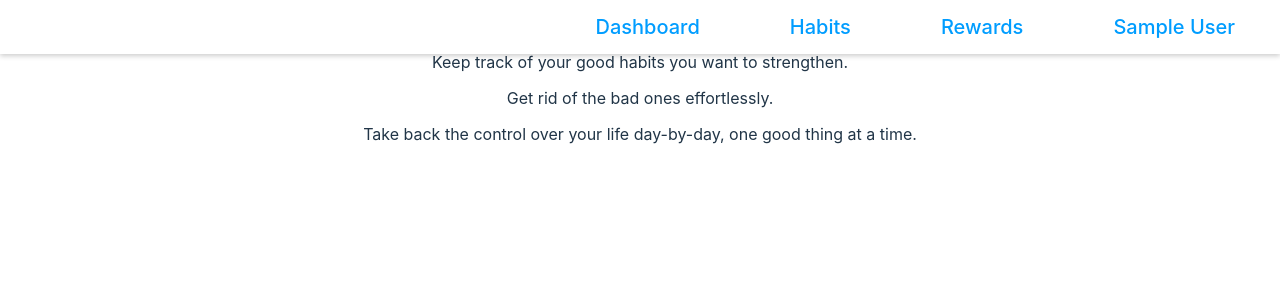
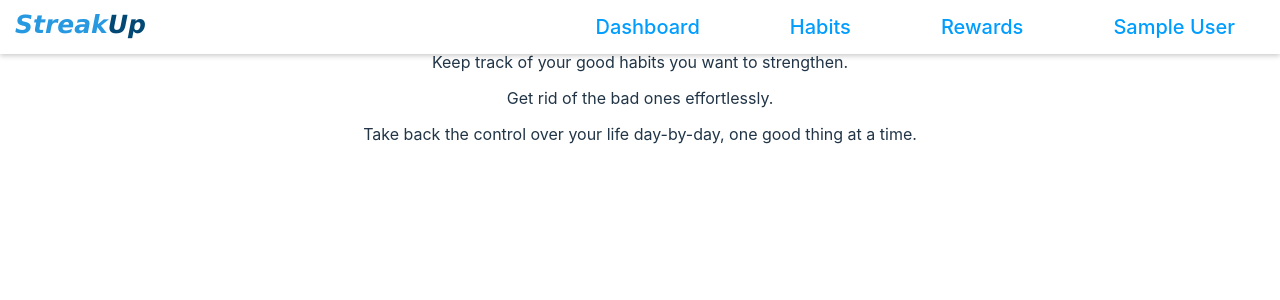
Before and after one commit to filipslunsky/final-project_11-2024, a React (Vite) app in the folder client/: page / in a window 1280 px wide. Shown: the top 300 px of the page. Built offline with nearby package versions, Linux system fonts and the light colour scheme; sample sign-in values are in the browser's storage.

Commit message:
added logo to navbar

```diff
--- a/client/index.html
+++ b/client/index.html
@@ -2,9 +2,8 @@
 <html lang="en">
   <head>
     <meta charset="UTF-8" />
-    <!-- <link rel="icon" type="image/svg+xml" href="/vite.svg" /> -->
     <meta name="viewport" content="width=device-width, initial-scale=1.0" />
-    <title>title</title>
+    <title>StreakUp - the habit app</title>
   </head>
   <body>
     <div id="root"></div>
--- a/client/src/features/Navbar.tsx
+++ b/client/src/features/Navbar.tsx
@@ -2,17 +2,22 @@ import React from "react";
 import { Link } from 'react-router-dom';
 import { useSelector } from "react-redux";
 import { RootState } from "../app/store";
+import Logo from "./user/Logo";
 import './navbar.css';
 
 const Navbar: React.FC = () => {
     const user = useSelector((state: RootState) => state.user);
     return (
         <>
+
                 <div className="nav-container">
-                    <Link to={'/dashboard'} className="nav-item">Dashboard</Link>
-                    <Link to={'/habits'} className="nav-item">Habits</Link>
-                    <Link to={'/rewards'} className="nav-item">Rewards</Link>
-                    <Link to={'/user'} className="nav-item">{user.user?.firstName} {user.user?.lastName}</Link>
+                    <Logo />
+                    <div className="item-container">
+                        <Link to={'/dashboard'} className="nav-item">Dashboard</Link>
+                        <Link to={'/habits'} className="nav-item">Habits</Link>
+                        <Link to={'/rewards'} className="nav-item">Rewards</Link>
+                        <Link to={'/user'} className="nav-item">{user.user?.firstName} {user.user?.lastName}</Link>
+                    </div>
                 </div>
         </>
     );
--- a/client/src/features/navbar.css
+++ b/client/src/features/navbar.css
@@ -1,6 +1,6 @@
 .nav-container {
     display: flex;
-    justify-content: flex-end;
+    justify-content: space-between;
     flex-wrap: wrap;
     position: fixed;
     top: 0;
@@ -10,6 +10,12 @@
     background-color: white;
     box-shadow: 0 2px 5px rgba(0, 0, 0, 0.2);
     padding: 10px 0;
+}
+
+.item-container {
+    display: flex;
+    justify-content: flex-end;
+    flex-wrap: wrap;
 }
 
 .nav-item {
--- a/client/src/features/user/Dashboard.tsx
+++ b/client/src/features/user/Dashboard.tsx
@@ -35,7 +35,7 @@ const Dashboard: React.FC = () => {
             <h2>Welcome back, {user?.firstName} {user?.lastName}</h2>
             <p>{currentDate}</p>
             <p className="motivation-phrase">Are you ready to take a few steps today to get your life better, {user?.firstName}?</p>
-            <h3>{user?.firstName}'s Habits:</h3>
+            <h3>{user?.firstName}'s Habits</h3>
             <div className="habit-small-container">
                 {
                     habits.map(habit => {
--- /dev/null
+++ b/client/src/features/user/Logo.tsx
@@ -0,0 +1,12 @@
+import React from "react";
+import './logo.css';
+
+const Logo: React.FC = () => {
+    return (
+    <>
+        <span className="logo"><span className="logo-one">Streak</span><span className="logo-two">Up</span></span>
+    </>
+    );
+}
+
+export default Logo;
--- /dev/null
+++ b/client/src/features/user/logo.css
@@ -0,0 +1,15 @@
+.logo {
+    font-size: 25px;
+    font-family: Verdana, Geneva, Tahoma, sans-serif;
+    font-weight: bold;
+    font-style: italic;
+    margin-left: 15px;
+}
+
+.logo-one {
+    color:  rgb(39, 153, 224);
+}
+
+.logo-two {
+    color:  rgb(2, 72, 116);
+}
```
